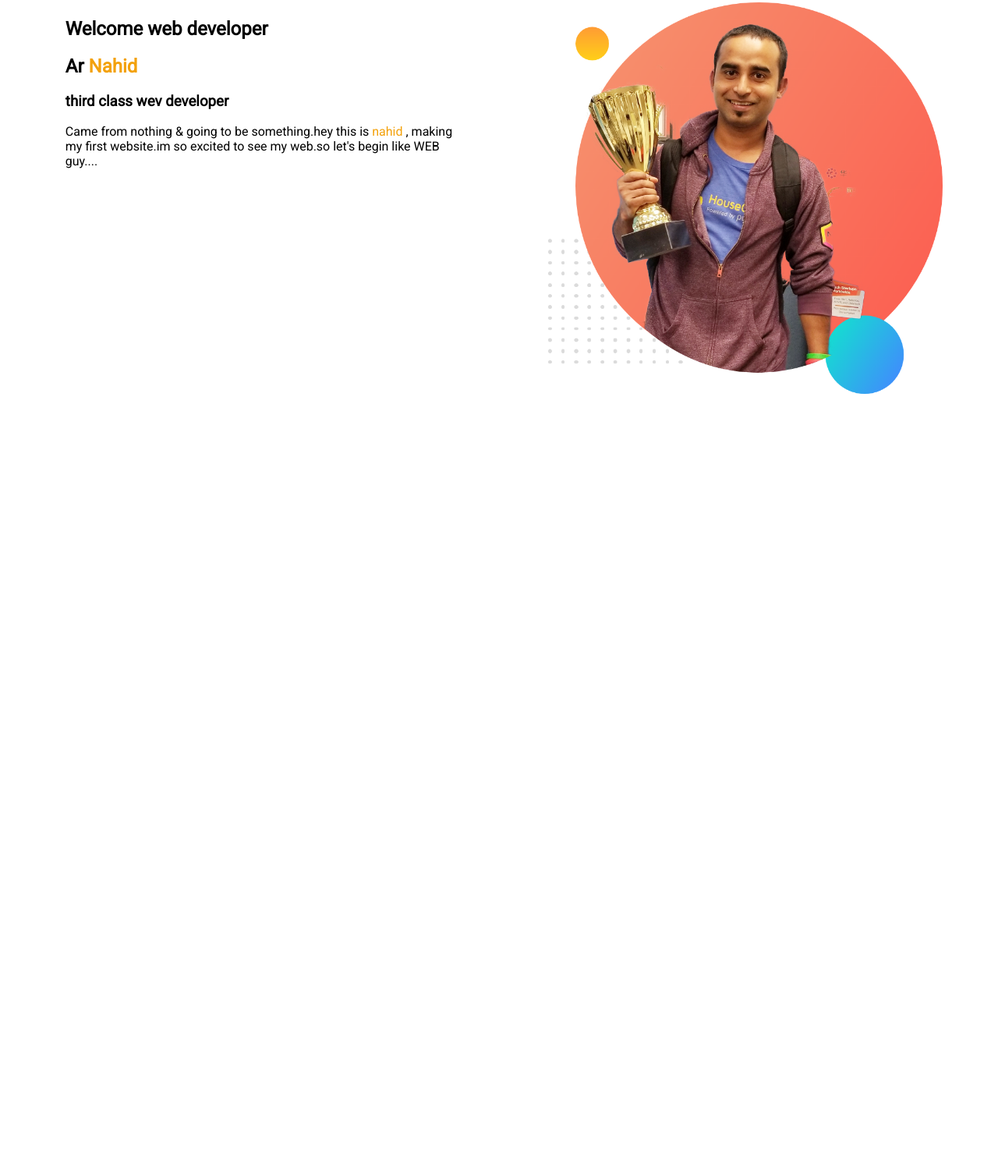
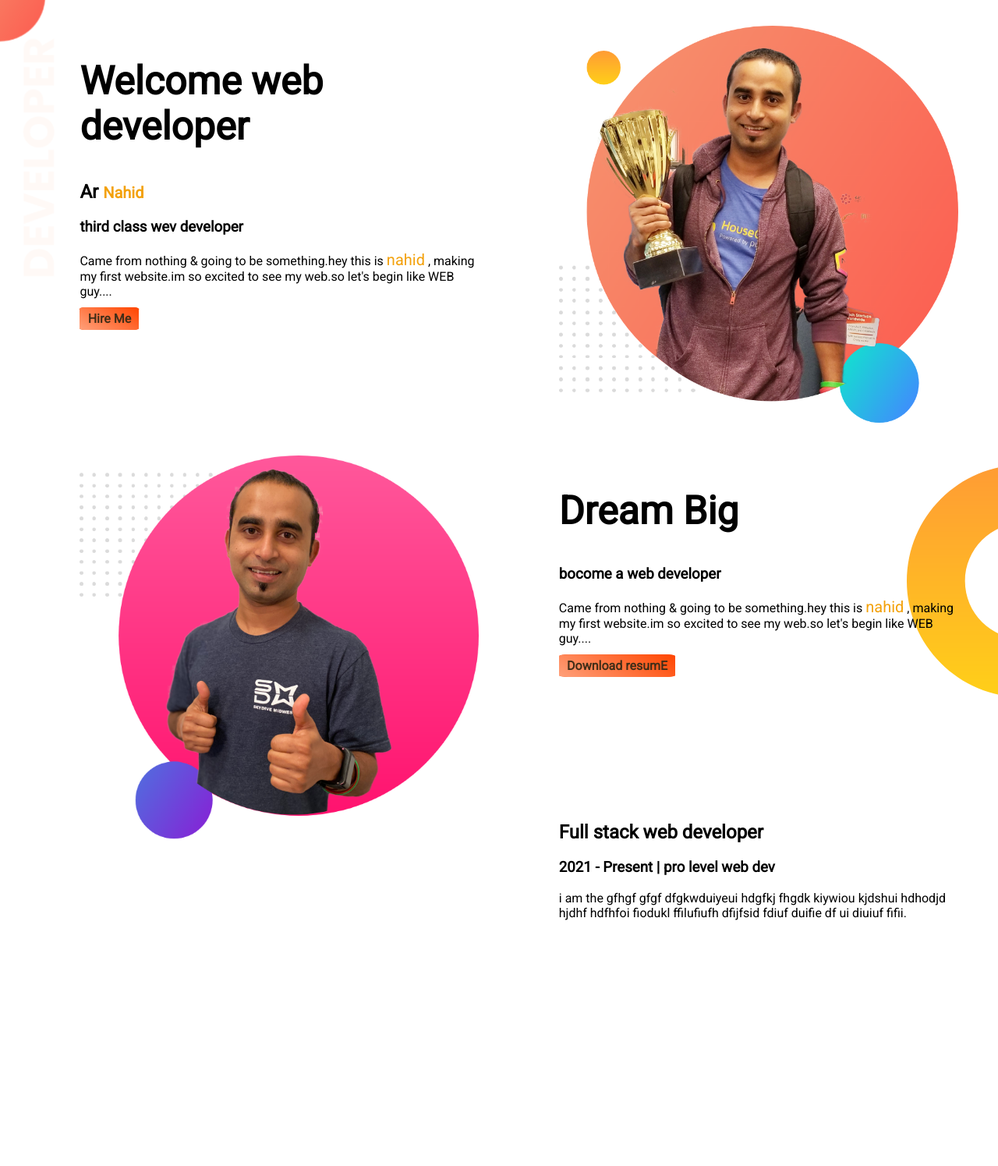
Before and after one commit to Ar-Dihan/fast-website, a plain HTML site: page day1/indexa.html in a window 1280 px wide. Shown: the part 5-1500 px from the top of the page at 78% size. Before the commit the page ends 800 px from the top, so only its background shows below. Drawn offline with Linux system fonts and the light colour scheme; a web font is replaced by a local one.

Commit message:
2nd section

```diff
--- a/day1/indexa.html
+++ b/day1/indexa.html
@@ -9,17 +9,36 @@
     <link rel="stylesheet" href="stylee.css">
 </head>
 <body>
-    <section>
+    <section class="top-banner">
         <div class="half-width">
-            <h1> Welcome web developer </h1>
+            <h1 class="dream-big"> Welcome web developer </h1>
     <h1>Ar <span class="name-highlight">Nahid</span></h1>
     <h3>third class wev developer</h3>
     <p>Came from nothing & going to be something.hey this is <span class="name-highlight">nahid</span> , making my first website.im so excited to see my web.so let's begin like WEB guy.... </p>
+    <a class="link-button" target="_blank" href="https://www.youtube.com">Hire Me</a>
         </div>
     <div class="half-width">
         <img src="img/jhankar.png" alt="">
     </div>
-    </section>
+</section>
+<section class="dream-area">
+    <div class="half-width">
+        <img src="img/jhankar2.png" alt="">
+    </div>
+    <div class="half-width">
+        <h1 class="dream-big">Dream Big</h1>
+        <h3>bocome a web developer</h3>
+        <p>Came from nothing & going to be something.hey this is <span class="name-highlight">nahid</span> , making my first website.im so excited to see my web.so let's begin like WEB guy.... </p>
+        <a class="link-button" target="_blank" href="https://www.facebook.com">Download resumE</a>
 
+    </div>
+</section>
+<section class="experiences-area">
+    <div class="half-width">
+        <h2>Full stack web developer</h2>
+        <h3>2021 - Present | pro level web dev</h3>
+        <p>i am the gfhgf gfgf dfgkwduiyeui  hdgfkj fhgdk kiywiou kjdshui hdhodjd hjdhf hdfhfoi fiodukl ffilufiufh dfijfsid fdiuf duifie df ui diuiuf fifii.</p>
+    </div>
+</section>
 </body>
 </html>
--- a/day1/stylee.css
+++ b/day1/stylee.css
@@ -1,18 +1,47 @@
 body{
     font-family: 'Redressed', cursive;
-font-family: 'Roboto', sans-serif;
+    font-family: 'Roboto', sans-serif;
+    margin: 0%;
 }
 .name-highlight{
     color: rgb(243, 161, 10);
+    font-size: 20px;
 }
 .half-width{
     width: 40%;
     float: left;
     margin-left:3%;
-    margin-right: 3%;
-    padding-left: 3%;
-
+    margin-top: 3%;
+    padding-left: 5%;
 }
 .half-width img{
     width: 100%;
 }
+.top-banner{
+    background-image: url(img/top-banner.png);
+    background-repeat: no-repeat;
+}
+section{
+    height: 500px;
+}
+.link-button{
+   color: rgb(66, 46, 24);
+   font-weight: bold;
+   text-decoration: none;
+   background-color: orangered;
+   padding: 1% 2%;
+   border-radius: 8%;
+   background-image: linear-gradient(30deg, lightsalmon,orangered);
+
+}
+.dream-area{
+    background-image:url("img/dream-bg.png") ;
+    background-repeat: no-repeat;
+background-position: right;
+}
+.dream-big{
+    font-size: 50px;
+}
+.h2{
+    padding-left: 20%;
+}
```
